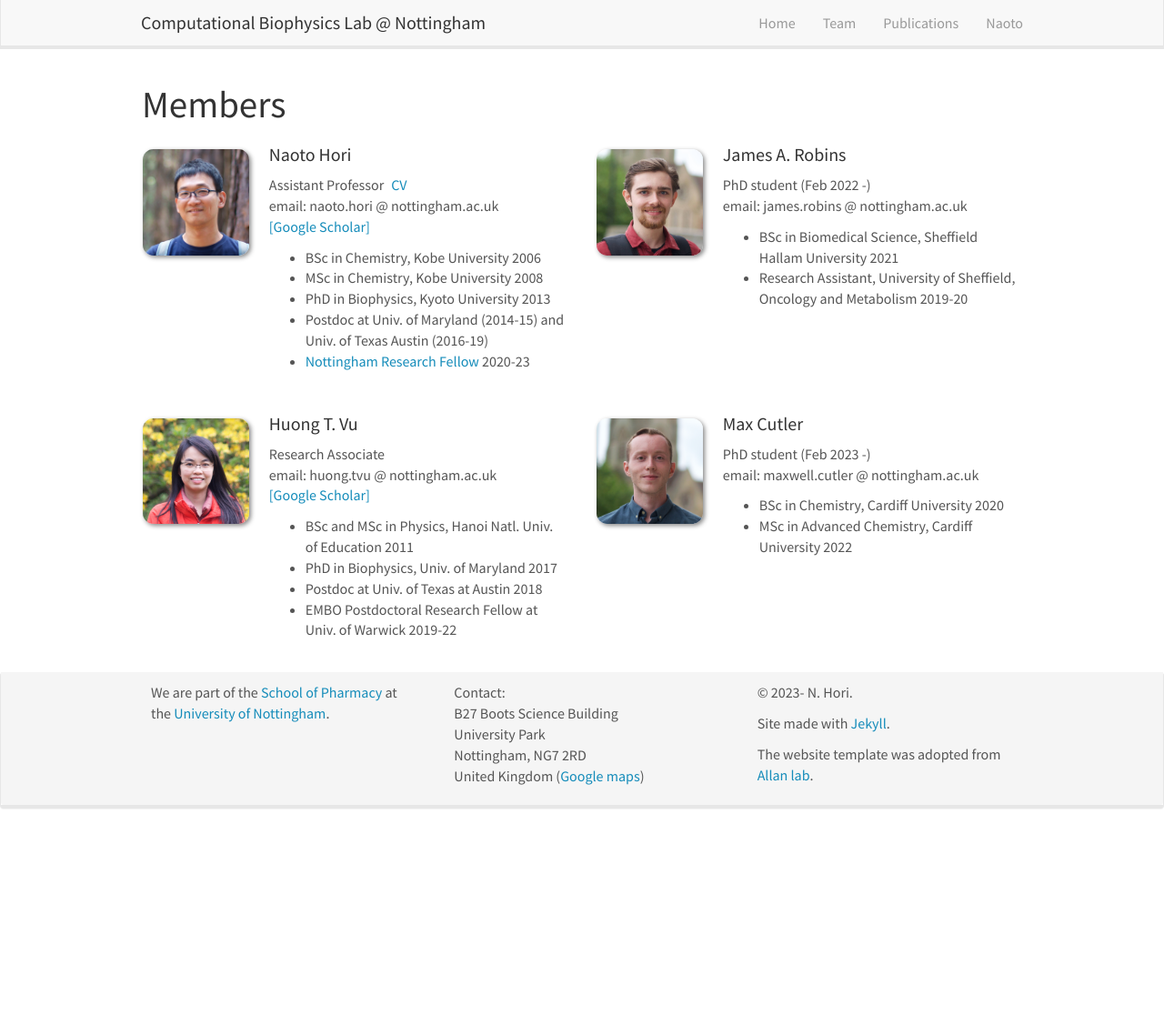
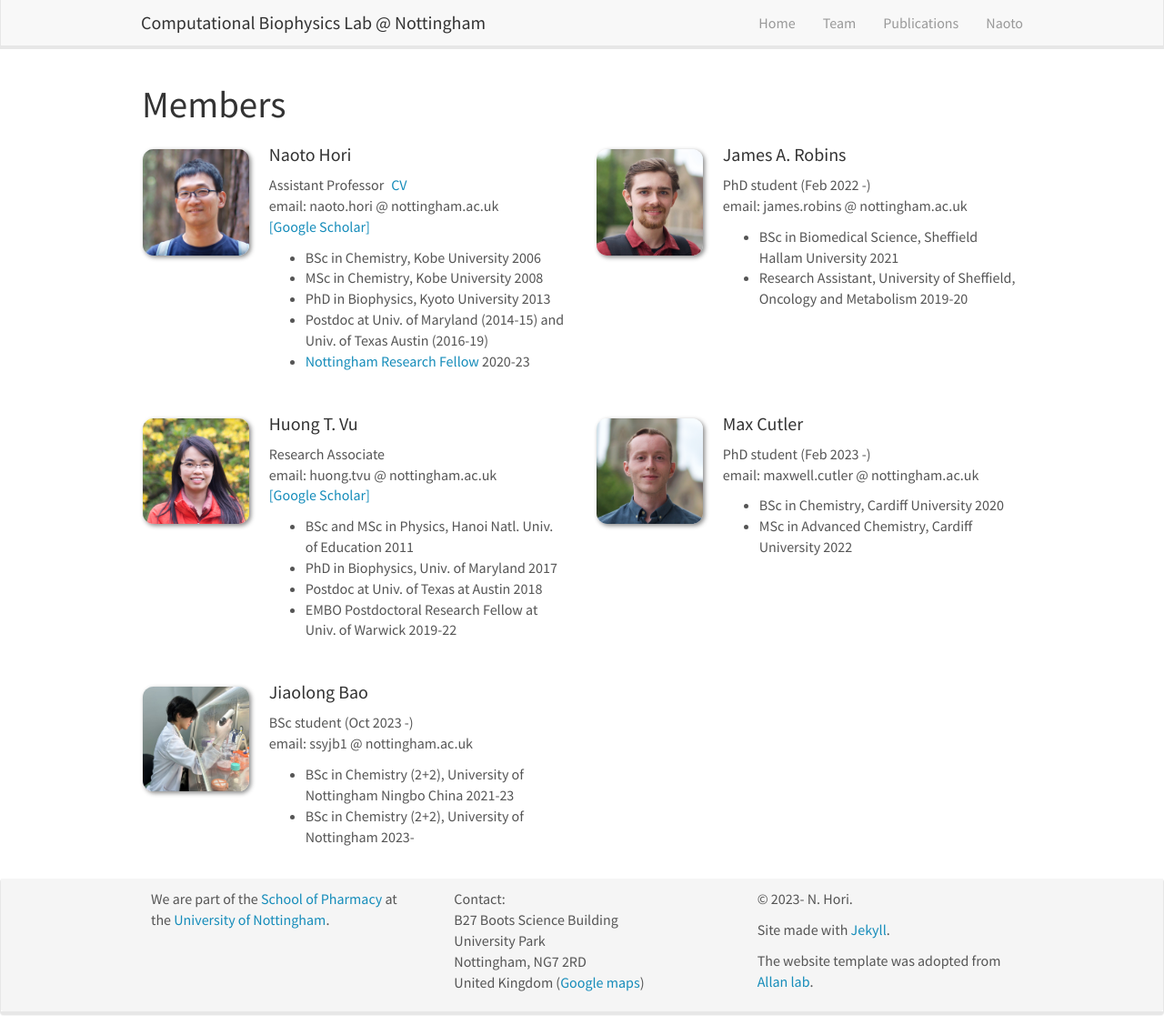
Before and after one commit to Hori-Lab/hori-lab.github.io, a Jekyll site: the page built from _pages/team.md, in a window 1280 px wide and 1138 px high. Shown: the whole window at 91% size. Built offline with Jekyll 4.4.1, drawn with Linux system fonts in a browser that asks for light colours; nearby versions of some CDN libraries.

Commit message:
Updated member page

```diff
--- a/_data/members.yml
+++ b/_data/members.yml
@@ -45,6 +45,17 @@
   education1: BSc in Chemistry, Cardiff University 2020
   education2: MSc in Advanced Chemistry, Cardiff University 2022
 
+- name: Jiaolong Bao
+  number_scholar: 0
+  photo: JiaolongBao.jpg
+  info: BSc student (Oct 2023 -)
+  number_email: 1
+  email: ssyjb1 @ nottingham.ac.uk
+  number_educ: 2
+  education1: BSc in Chemistry (2+2), University of Nottingham Ningbo China 2021-23
+  education2: BSc in Chemistry (2+2), University of Nottingham 2023-
+
+
 #- name: "This could be you!"
 #  number_scholar: 0
 #  photo: rock.jpg
```
Also changed, not shown: images/teampic/JiaolongBao.jpg (added).
